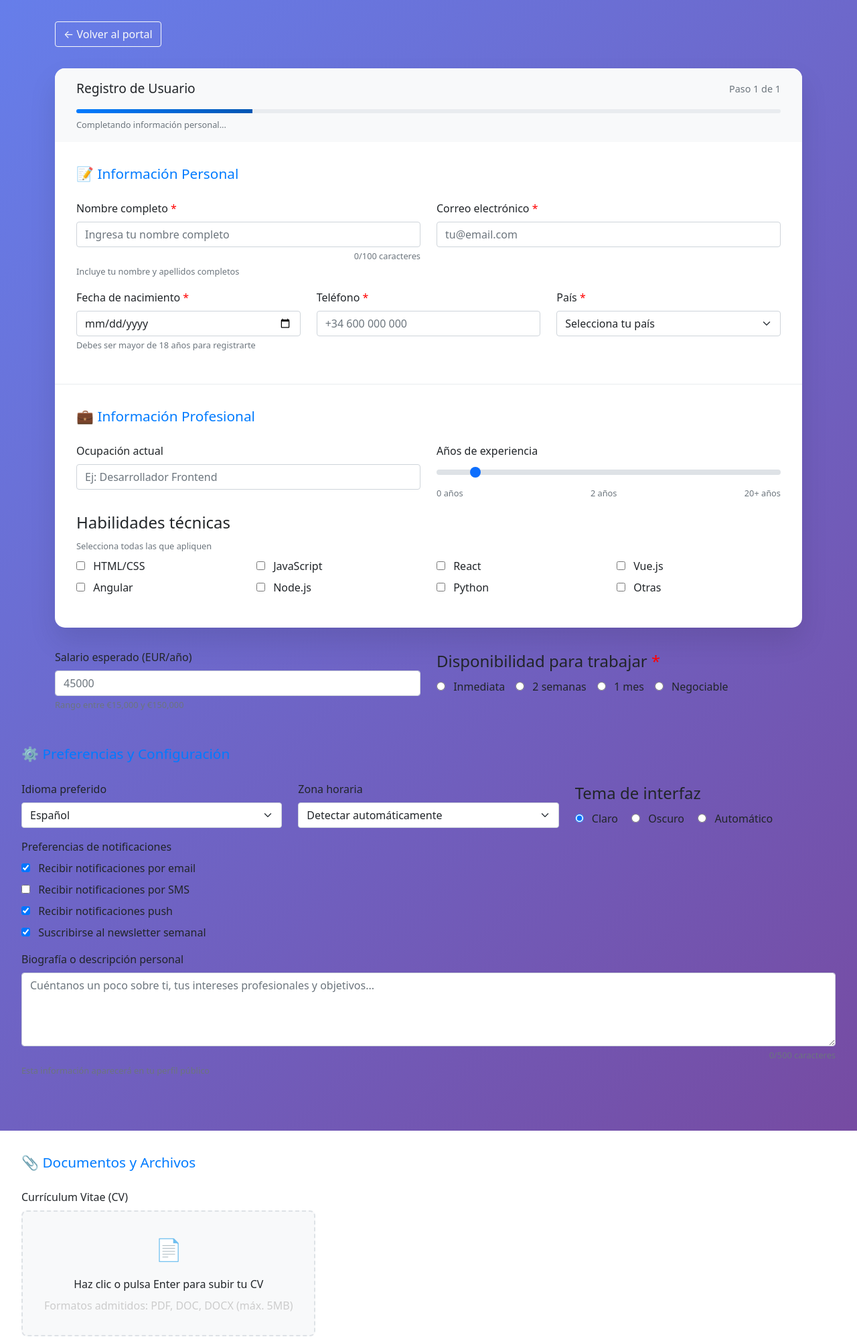
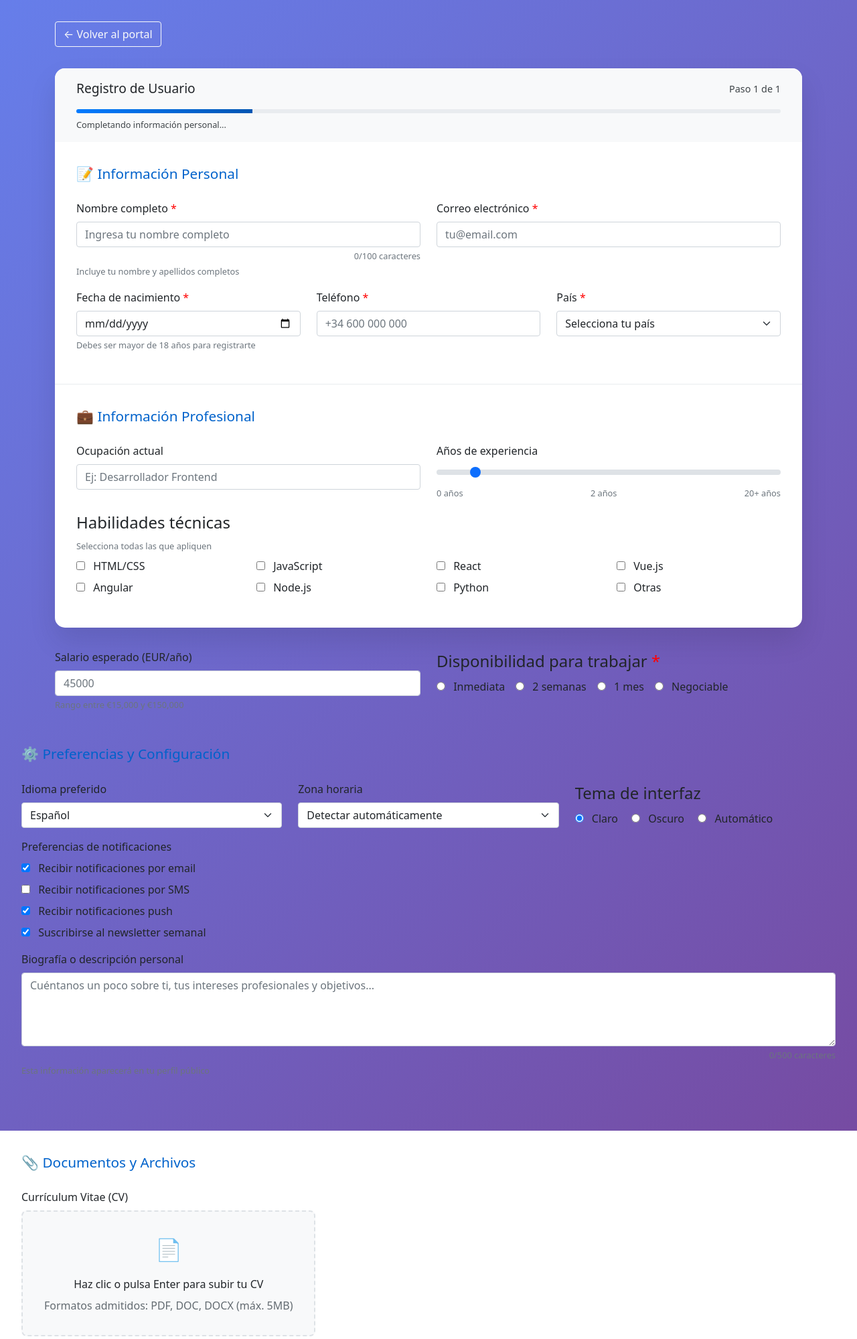
Before and after one commit to luis-sanchez-agulla/ServerIPO_Examples1, a Flask app: page /ejercicio/ejercicio3_alta_usuario in a window 1280 px wide. Shown: the top 1999 px of the page at 67% size. Run offline with Flask 3, Linux system fonts and the light colour scheme.

Commit message:
feat: errores de contraste

```diff
--- a/portal_aria/templates/ejercicio3_alta_usuario.html
+++ b/portal_aria/templates/ejercicio3_alta_usuario.html
@@ -106,7 +106,7 @@
 
         /* Problemas de contraste intencionados */
         .subtle-text {
-            color: #ccc;
+            color: #636b71ff;
         }
 
         .validation-message {
@@ -140,12 +140,12 @@
                 <div class="form-progress">
                     <div style="display: flex; justify-content: space-between; align-items: center; margin-bottom: 1rem;">
                         <div style="font-weight: 500; font-size: 1.2rem;">Registro de Usuario</div>
-                        <div style="font-size: 0.9rem; color: #6c757d;">Paso 1 de 1</div>
+                        <div style="font-size: 0.9rem; color: #3e4448ff;">Paso 1 de 1</div>
                     </div>
                     <div class="progress-bar-custom">
                         <div id="barraProgresoFormulario" role="progressbar" aria-valuemin="0" aria-valuemax="100" aria-valuenow="25" aria-label="Progreso del registro" class="progress-fill" style="width: 25%"></div>
                     </div>
-                    <div style="margin-top: 0.5rem; font-size: 0.8rem; color: #6c757d;">
+                    <div style="margin-top: 0.5rem; font-size: 0.8rem; color: #3e4448ff;">
                         Completando información personal...
                     </div>
                 </div>
@@ -156,7 +156,7 @@
 
                     <!-- Sección 1: Información Personal -->
                     <fieldset class="form-section" id="seccionInformacionPersonal">
-                        <legend style="font-size: 1.3rem; font-weight: 500; margin-bottom: 1.5rem; color: #007bff;">📝 Información Personal</legend>
+                        <legend style="font-size: 1.3rem; font-weight: 500; margin-bottom: 1.5rem; color: #0062cbff;">📝 Información Personal</legend>
 
                         <div class="row">
                             <!-- Nombre completo -->
@@ -245,7 +245,7 @@
 
                     <!-- Sección 2: Información Profesional - PROBLEMAS -->
                     <fieldset class="form-section" id="seccionInformacionProfesional">
-                        <legend style="font-size: 1.3rem; font-weight: 500; margin-bottom: 1.5rem; color: #007bff;">💼 Información Profesional</legend>
+                        <legend style="font-size: 1.3rem; font-weight: 500; margin-bottom: 1.5rem; color: #0062cbff;">💼 Información Profesional</legend>
 
                         <div class="row">
                             <!-- Ocupación -->
@@ -372,7 +372,7 @@
 
                     <!-- Sección 3: Preferencias y Configuración - PROBLEMAS -->
                     <fieldset class="form-section" id="seccionPreferencias">
-                        <legend style="font-size: 1.3rem; font-weight: 500; margin-bottom: 1.5rem; color: #007bff;">⚙️ Preferencias y Configuración</legend>
+                        <legend style="font-size: 1.3rem; font-weight: 500; margin-bottom: 1.5rem; color: #0062cbff;">⚙️ Preferencias y Configuración</legend>
 
                         <div class="row">
                             <!-- Idioma preferido -->
@@ -452,7 +452,7 @@
 
                     <!-- Sección 4: Documentos y Archivos - PROBLEMAS CRÍTICOS -->
                     <div class="form-section">
-                        <div style="font-size: 1.3rem; font-weight: 500; margin-bottom: 1.5rem; color: #007bff;">
+                        <div style="font-size: 1.3rem; font-weight: 500; margin-bottom: 1.5rem; color: #0062cbff;">
                             📎 Documentos y Archivos
                         </div>
 
@@ -538,7 +538,7 @@
 
                     <!-- Sección 5: Términos y Confirmación - PROBLEMAS -->
                     <div class="form-section">
-                        <div style="font-size: 1.3rem; font-weight: 500; margin-bottom: 1.5rem; color: #007bff;">
+                        <div style="font-size: 1.3rem; font-weight: 500; margin-bottom: 1.5rem; color: #0062cbff;">
                             ✅ Confirmación y Términos
                         </div>
 
```
